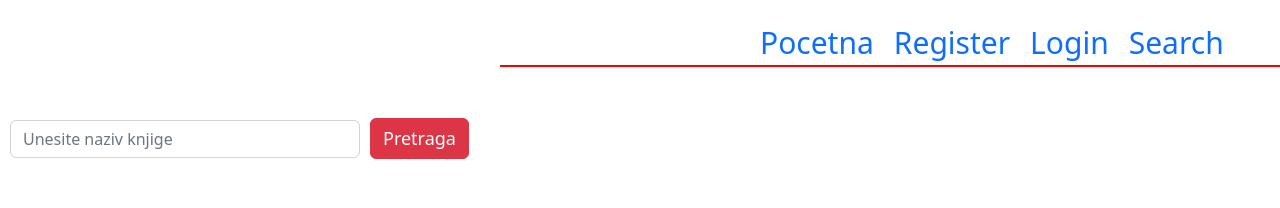
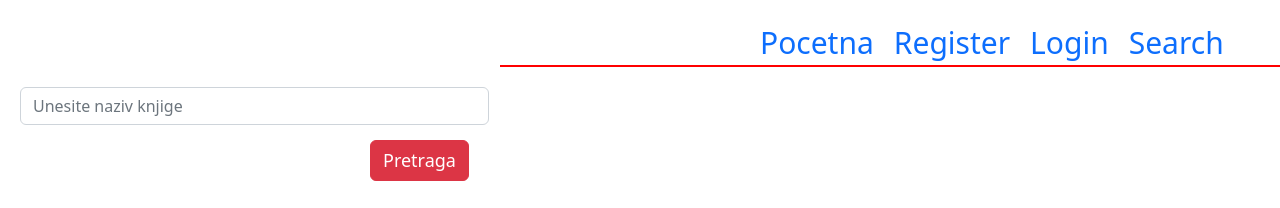
Before and after one commit to bunic123/E-Biblioteka-React, a React (Create React App) app: page / in a window 1280 px wide. Shown: the top 208 px of the page. Built offline with nearby package versions, Linux system fonts and the light colour scheme; no server answers.

Commit message:
Isprava css-a

```diff
--- a/src/App.css
+++ b/src/App.css
@@ -6,7 +6,7 @@
 .knjige-div {
     display: grid;
     grid-template-columns: 350px 350px 350px;
-    grid-template-rows: 200px 200px 200px;
+    grid-template-rows: 650px 650px 650px;
     grid-row-gap: 150px;
     grid-column-gap: 300px;
     justify-content: center;
@@ -35,9 +35,9 @@
 }
 
 #d-knjigu{
-  margin-top: 50px;
-  margin-bottom: -70px;
-  margin-left: 50px;
+
+
+  margin-left: 30px;
   width: 250px;
   font-size: 20px;
 }
@@ -136,10 +136,10 @@ nav a:visited {
 }
 
 #src {
-  width: 350px;
-  margin-left: 10px;
-  margin-top: 53px;
-  margin-bottom: -65px;
+
+  margin-left: 20px;
+  margin-top: 20px;
+  margin-bottom: -10px;
 }
 
 #btn-s{
--- a/src/komponente/Knjiga.js
+++ b/src/komponente/Knjiga.js
@@ -28,7 +28,7 @@ function Knjiga(props) {
 
             {localStorage.getItem('admin') === 'da' ?
                 <div className="card-body">
-                    <Link to={`izmeni/${knjiga.id}`}><button className='btn btn-danger mx-2'>Edit</button></Link>
+                    <Link to={`/izmeni/${knjiga.id}`}><button className='btn btn-danger mx-2'>Edit</button></Link>
                     <button className='btn btn-danger' onClick={() => obrisiKnjigu(knjiga.id)}>Delete</button>
                 </div>
                 : ''}
--- a/src/komponente/NavMenu.js
+++ b/src/komponente/NavMenu.js
@@ -12,7 +12,7 @@ function NavMenu() {
     return (
         <div className="nav-div">
             <nav>
-                <Link to="/pocetna"><li id="pocetna-nm">Pocetna</li></Link>
+                <Link reloadDocument to="/"><li id="pocetna-nm">Pocetna</li></Link>
                 <Link to="/registracija"><li id="register-nm">Register</li></Link>
                 <Link to="/prijava"><li id="login-nm">Login</li></Link>
                 <Link to="/pretraga"><li id="search-nm">Search</li></Link>
--- a/src/strane/Dodaj.js
+++ b/src/strane/Dodaj.js
@@ -16,7 +16,7 @@ function Dodaj() {
 
         e.preventDefault();
 
-        console.log(knjiga.naziv + " " + knjiga.opis + " " + knjiga.pisac + " " + knjiga.cena + " " + knjiga.kategorija + " ")
+
 
         axios.post(`http://localhost:8000/api/sacuvaj`, knjiga).then(res => {
             alert(res.data.poruka)
```
Also changed, not shown: 1 other file (tests, documents, lock files or other folders).
